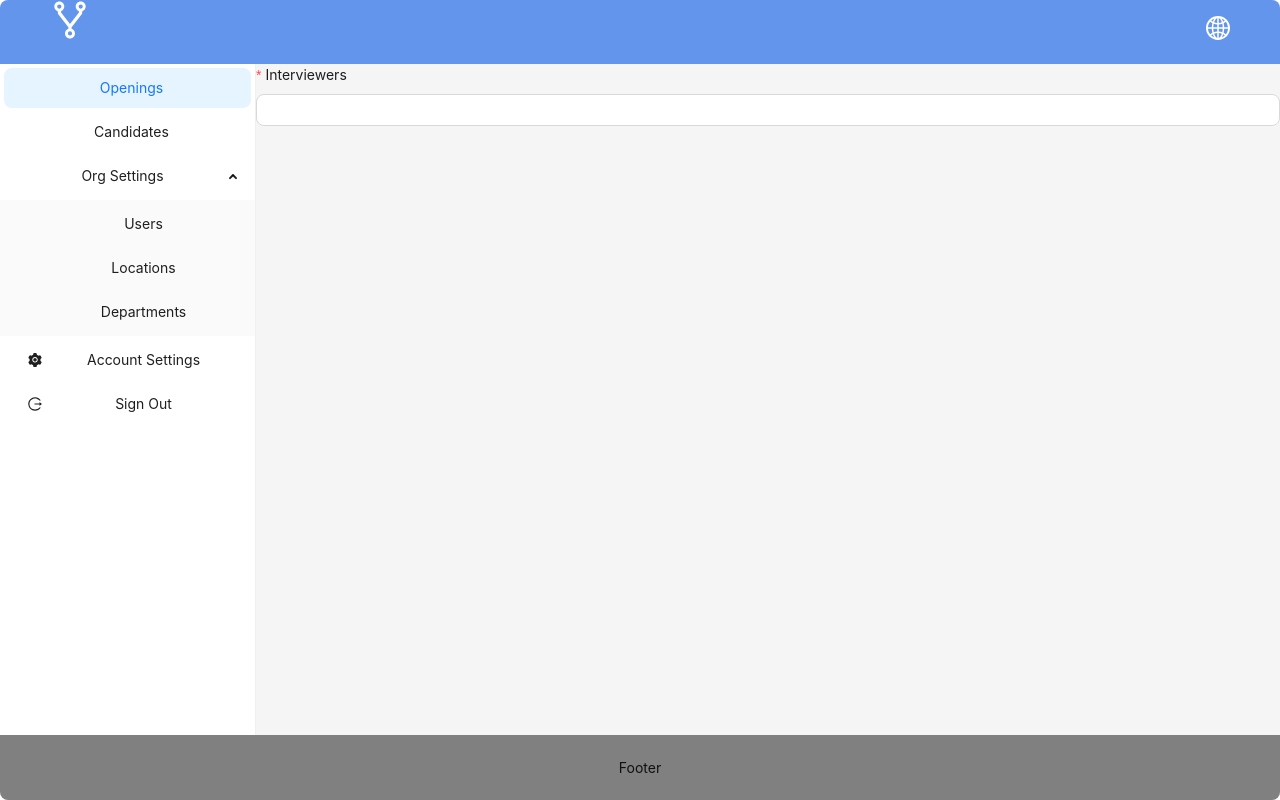
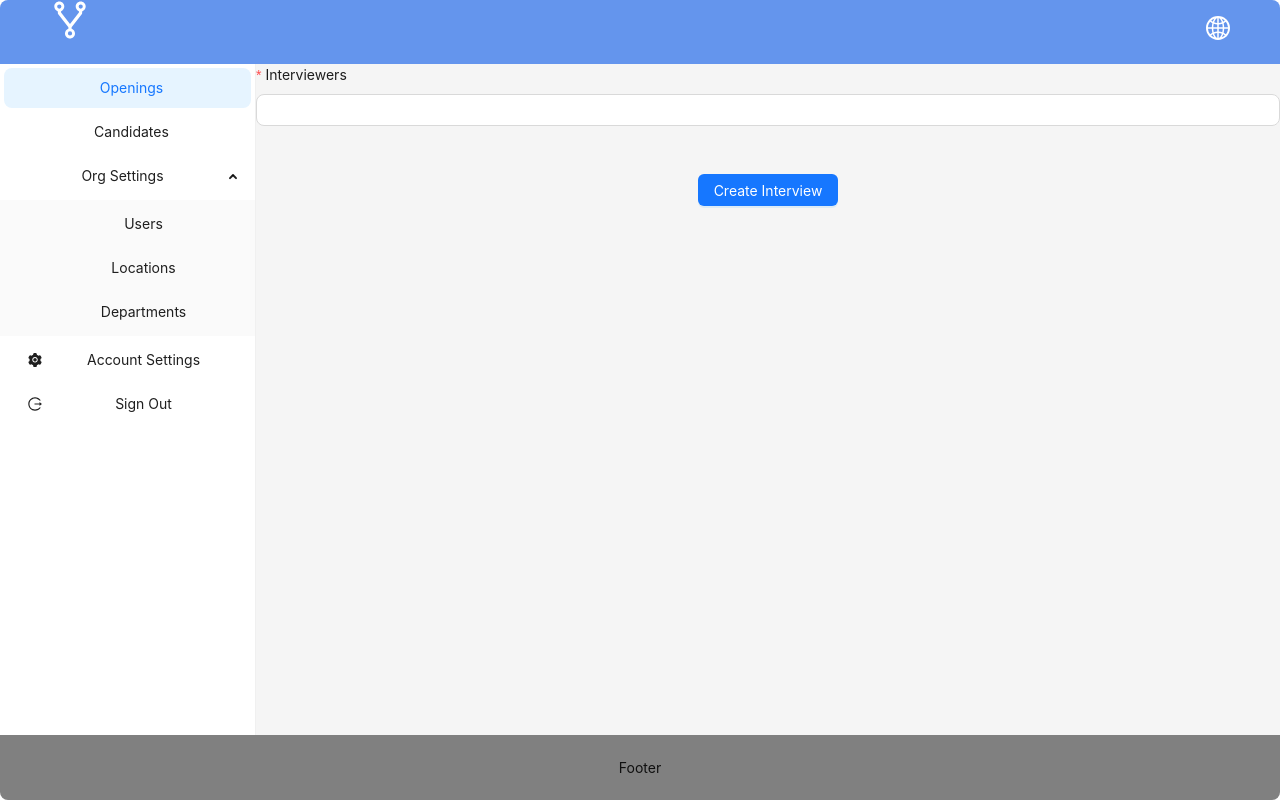
Before and after one commit to vetchium/vetchium, a React (Create React App) app in the folder erised/: page /create-interview/1 in a window 1280 px wide. Both pictures are taken after a click on the button "Sign In". Built offline with nearby package versions, Linux system fonts and the light colour scheme.

Commit message:
Create Interview

```diff
--- a/erised/src/forms/CreateInterviewForm.tsx
+++ b/erised/src/forms/CreateInterviewForm.tsx
@@ -1,4 +1,4 @@
-import { Form, Input } from "antd";
+import { Button, Form, Input } from "antd";
 import { formInputStyle, formItemStyle } from "../Styles";
 import t from "../i18n/i18n";
 
@@ -29,6 +29,11 @@ export default function CreateInterviewForm() {
         {/* In future should autocomplete from users via SSO etc. */}
         <Input style={formInputStyle} />
       </Form.Item>
+      <Form.Item>
+        <Button type="primary" htmlType="submit">
+          {t("create_interview.create_interview")}
+        </Button>
+      </Form.Item>
     </Form>
   );
 }
--- a/erised/src/i18n/en/index.ts
+++ b/erised/src/i18n/en/index.ts
@@ -91,6 +91,7 @@ export default {
   },
 
   create_interview: {
-    interviewers: "Interviewers"
+    create_interview: "Create Interview",
+    interviewers: "Interviewers",
   }
 };
--- a/erised/src/pages/Candidacy.tsx
+++ b/erised/src/pages/Candidacy.tsx
@@ -180,7 +180,7 @@ export default function Candidacy() {
         onClick={() => navigate(`/create-interview/${candidacy_id}`)}
         style={{ marginTop: "1rem", marginLeft: "2rem", width: "fit-content" }}
       >
-        {t("create_interview")}
+        {t("create_interview.create_interview")}
       </Button>
     </Flex>
   );
```
